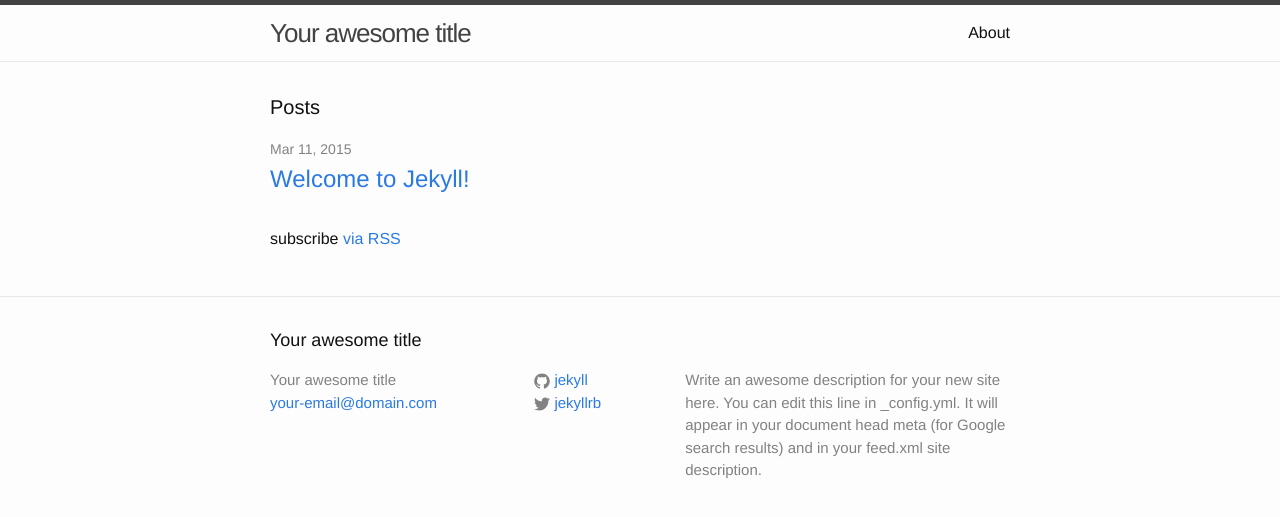
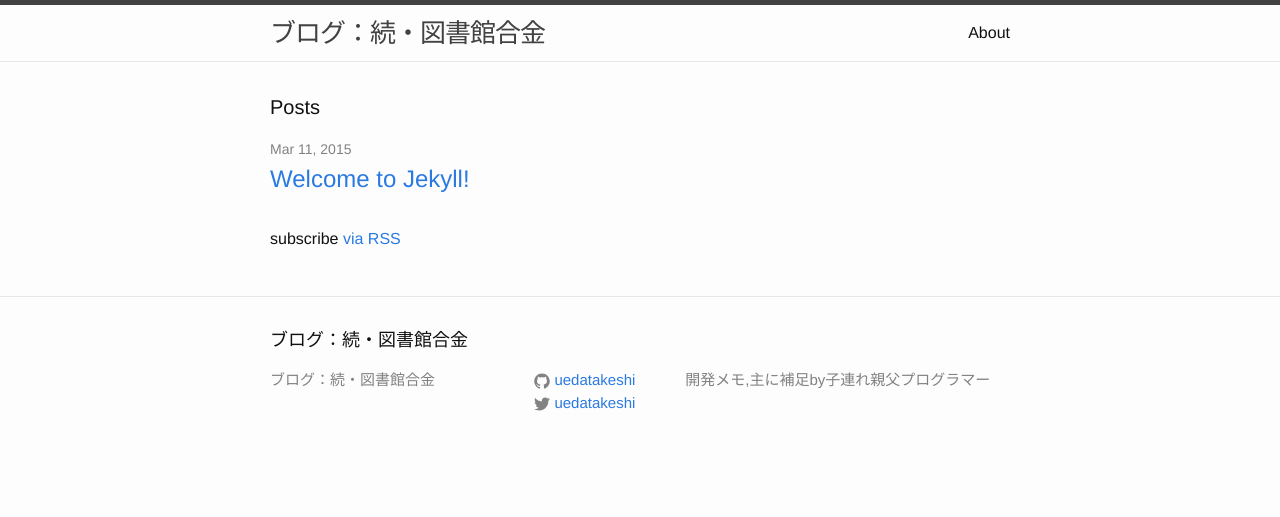
Before and after one commit to uedatakeshi/uedatakeshi.github.io, a Jekyll site: the page built from index.html, in a window 1280 px wide. Shown: the top 517 px of the page. Built offline with Jekyll 4.4.1, drawn with Linux system fonts in a browser that asks for light colours.

Commit message:
Add title and description

```diff
--- a/_config.yml
+++ b/_config.yml
@@ -1,14 +1,11 @@
 # Site settings
-title: Your awesome title
-email: your-email@domain.com
+title: ブログ：続・図書館合金
 description: > # this means to ignore newlines until "baseurl:"
-  Write an awesome description for your new site here. You can edit this
-  line in _config.yml. It will appear in your document head meta (for
-  Google search results) and in your feed.xml site description.
+  開発メモ,主に補足by子連れ親父プログラマー
 baseurl: "" # the subpath of your site, e.g. /blog/
-url: "http://yourdomain.com" # the base hostname & protocol for your site
-twitter_username: jekyllrb
-github_username:  jekyll
+url: "https://uedatakeshi.github.io" # the base hostname & protocol for your site
+twitter_username: uedatakeshi
+github_username:  uedatakeshi
 
 # Build settings
 markdown: kramdown
```
Also changed, not shown: 1 other file.
